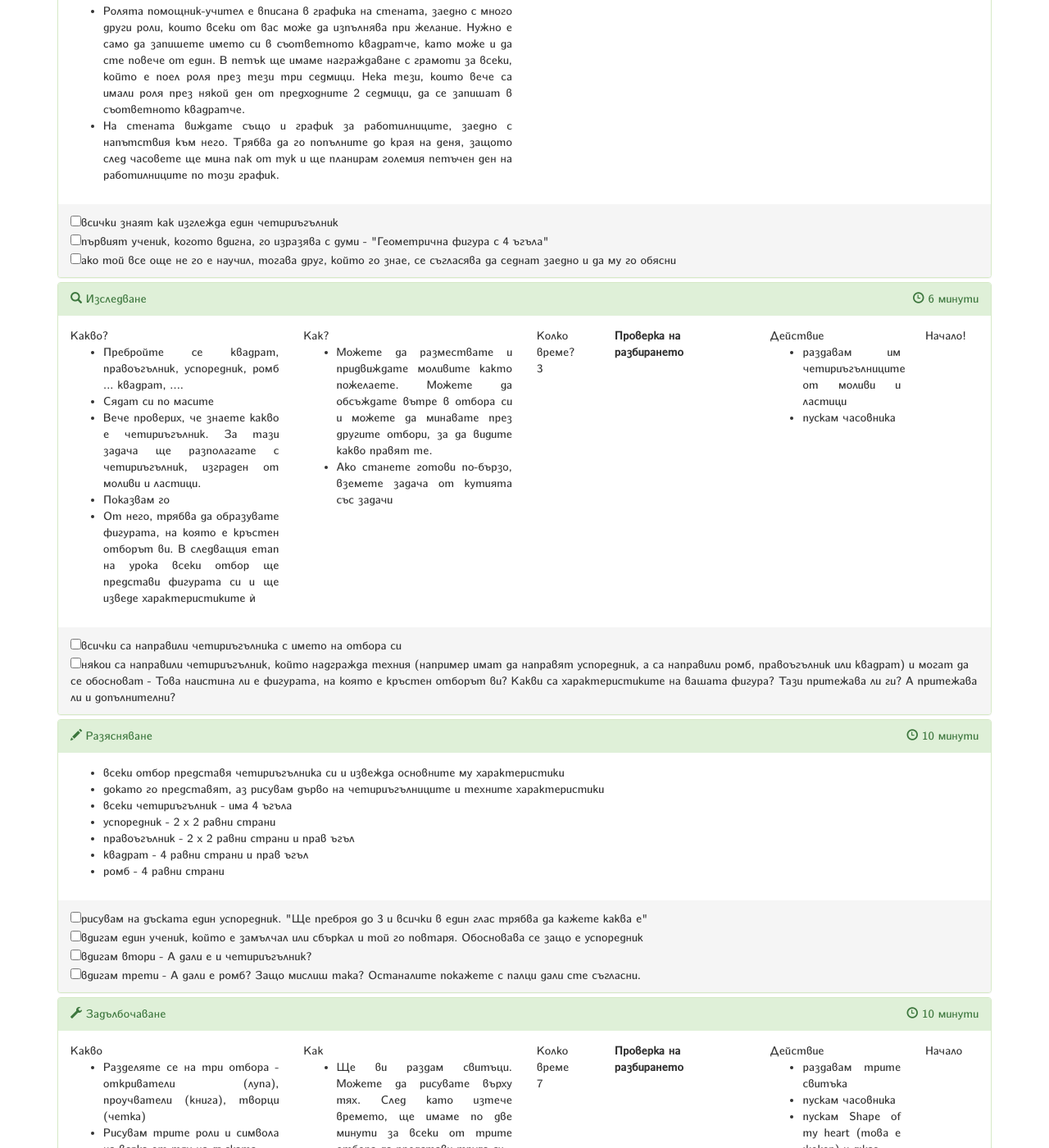
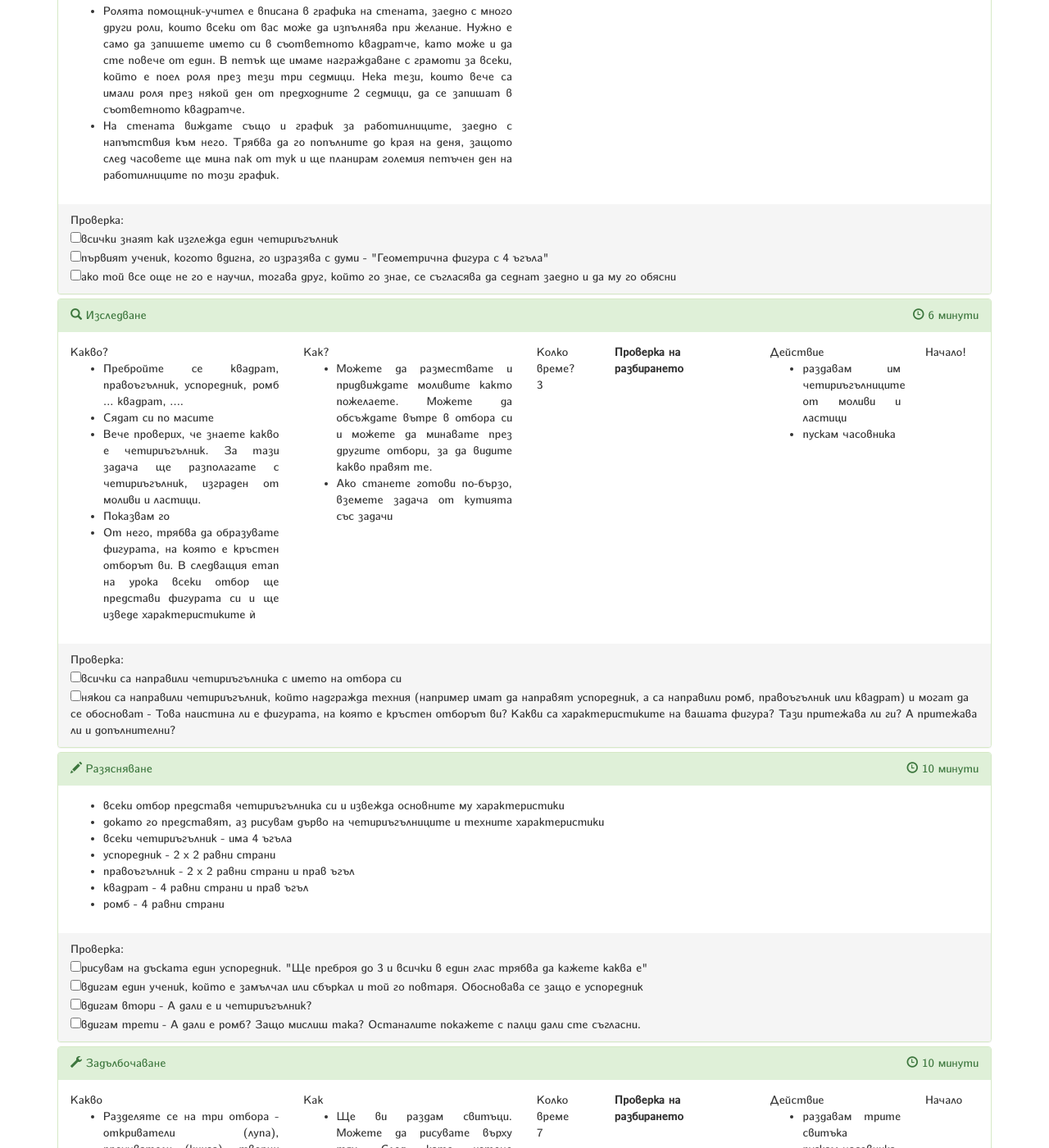
Before and after one commit to archri/teachers_planning_helper, a Jekyll site: the page built from _lessons/math/6/1/8.md, in a window 1280 px wide and 1400 px high, scrolled down 2000 px. Shown: the whole window at 82% size. Built offline with Jekyll 4.4.1, drawn with Linux system fonts in a browser that asks for light colours; nearby versions of some CDN libraries.

Commit message:
updated the lesson structure

```diff
--- a/_includes/panel_1_engage.html
+++ b/_includes/panel_1_engage.html
@@ -52,6 +52,7 @@
     </div>
   </div>
   <div class="panel-footer">
+    Проверка:<br>
     {% for check in verify %}
       <input type="checkbox">{{ check }}<br>
     {% endfor %}
--- a/_includes/panel_2_explore.html
+++ b/_includes/panel_2_explore.html
@@ -56,6 +56,7 @@
     </div>
   </div>
   <div class="panel-footer">
+    Проверка:<br>
     {% for check in verify %}
       <input type="checkbox">{{ check }}<br>
     {% endfor %}
--- a/_includes/panel_3_explain.html
+++ b/_includes/panel_3_explain.html
@@ -25,6 +25,7 @@
     </ul>
   </div>
   <div class="panel-footer">
+    Проверка:<br>
     {% for check in verify %}
       <input type="checkbox">{{ check }}<br>
     {% endfor %}
--- a/_includes/panel_4_elaborate.html
+++ b/_includes/panel_4_elaborate.html
@@ -56,6 +56,7 @@
     </div>
   </div>
   <div class="panel-footer">
+    Проверка:<br>
     {% for check in verify %}
       <input type="checkbox">{{ check }}<br>
     {% endfor %}
--- a/_includes/panel_5_evaluate.html
+++ b/_includes/panel_5_evaluate.html
@@ -25,6 +25,7 @@
     </ul>
   </div>
   <div class="panel-footer">
+    Проверка:<br>
     {% for check in verify %}
       <input type="checkbox">{{ check }}<br>
     {% endfor %}
```
